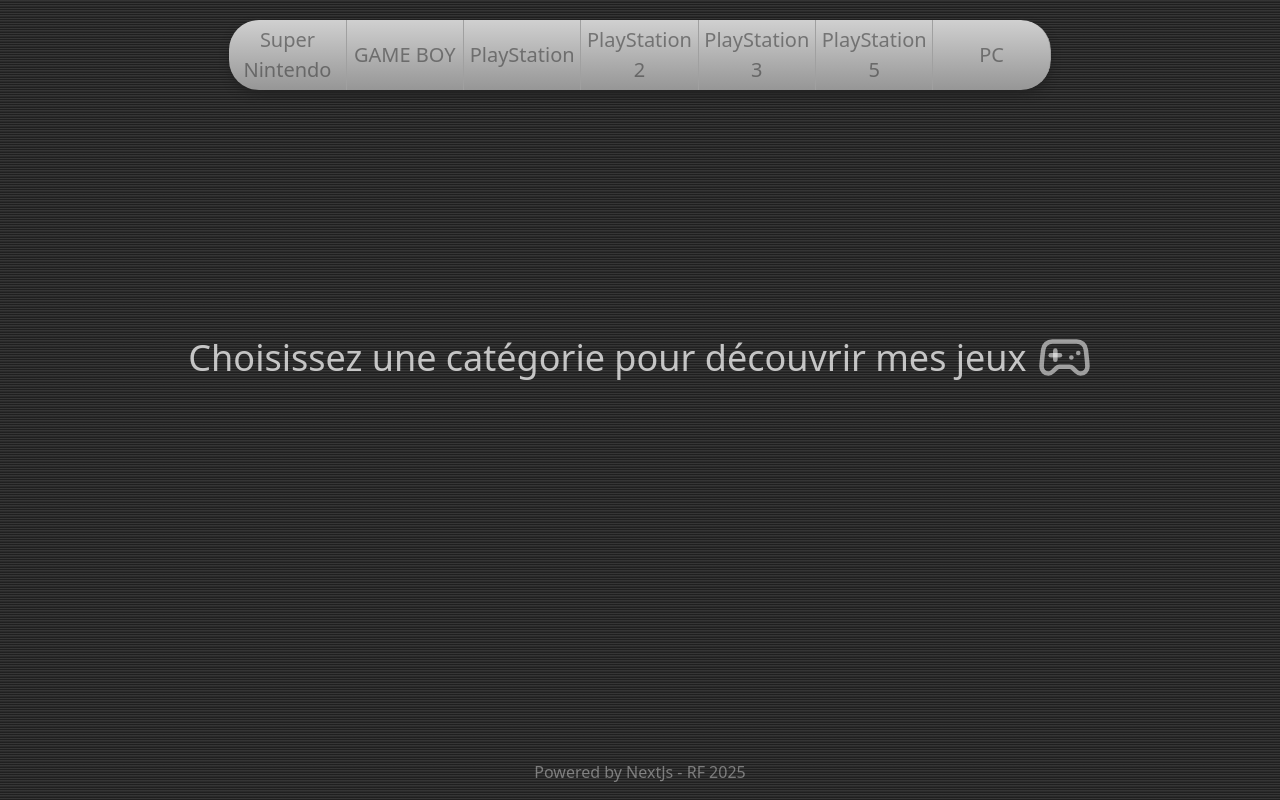
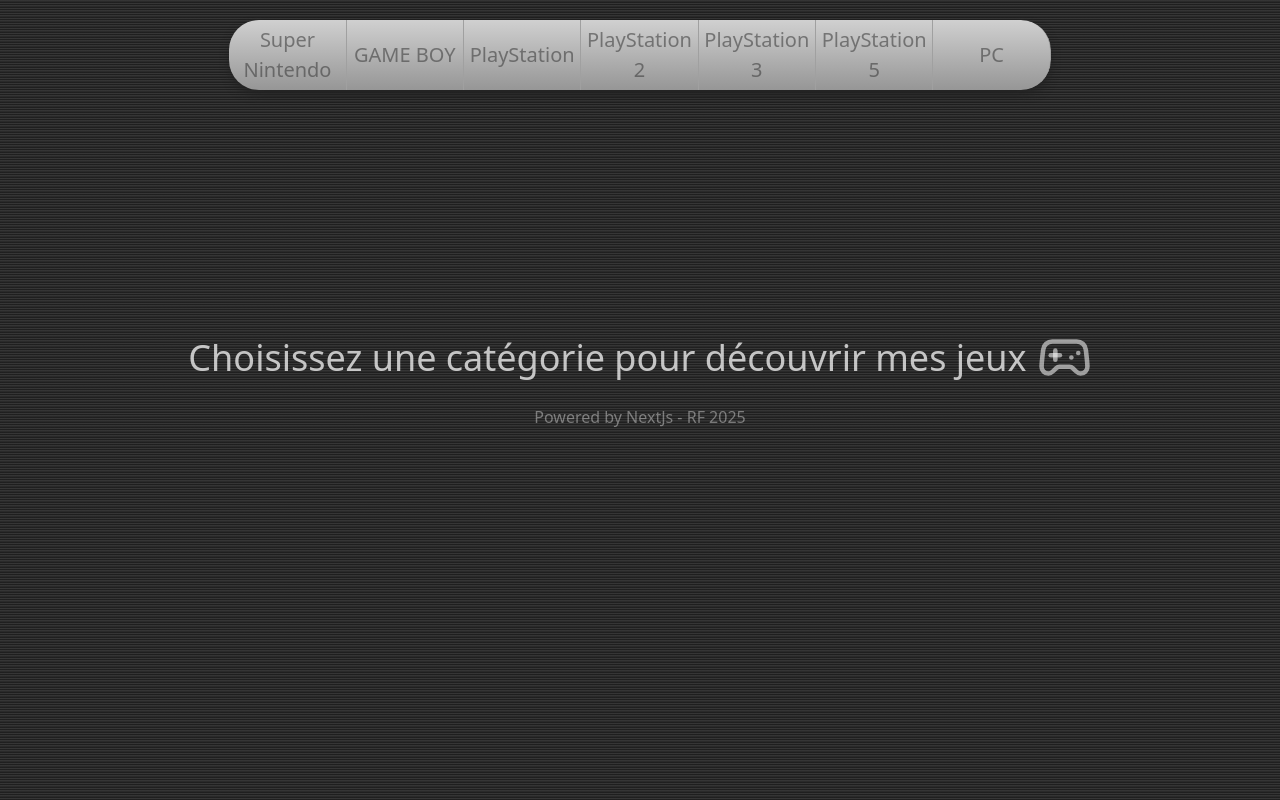
Before and after one commit to 6dean/myfavgames, a Next.js app: page / in a window 1280 px wide. Built offline with nearby package versions, Linux system fonts and the light colour scheme; no server answers.

Commit message:
correction css

```diff
--- a/src/app/globals.css
+++ b/src/app/globals.css
@@ -4,9 +4,6 @@
 
 html,
 body {
-  height: 100vh; /* La hauteur de l'écran visible */
-  margin: 0; /* Supprime les marges par défaut */
-  overflow: hidden; /* Supprime tout défilement, horizontal ou vertical */
   background: repeating-linear-gradient(
     0deg,
     #141414,
@@ -278,7 +275,6 @@
 }
 
 footer {
-  position: absolute;
   bottom: 0;
   width: 100%;
   height: 60px;
```
